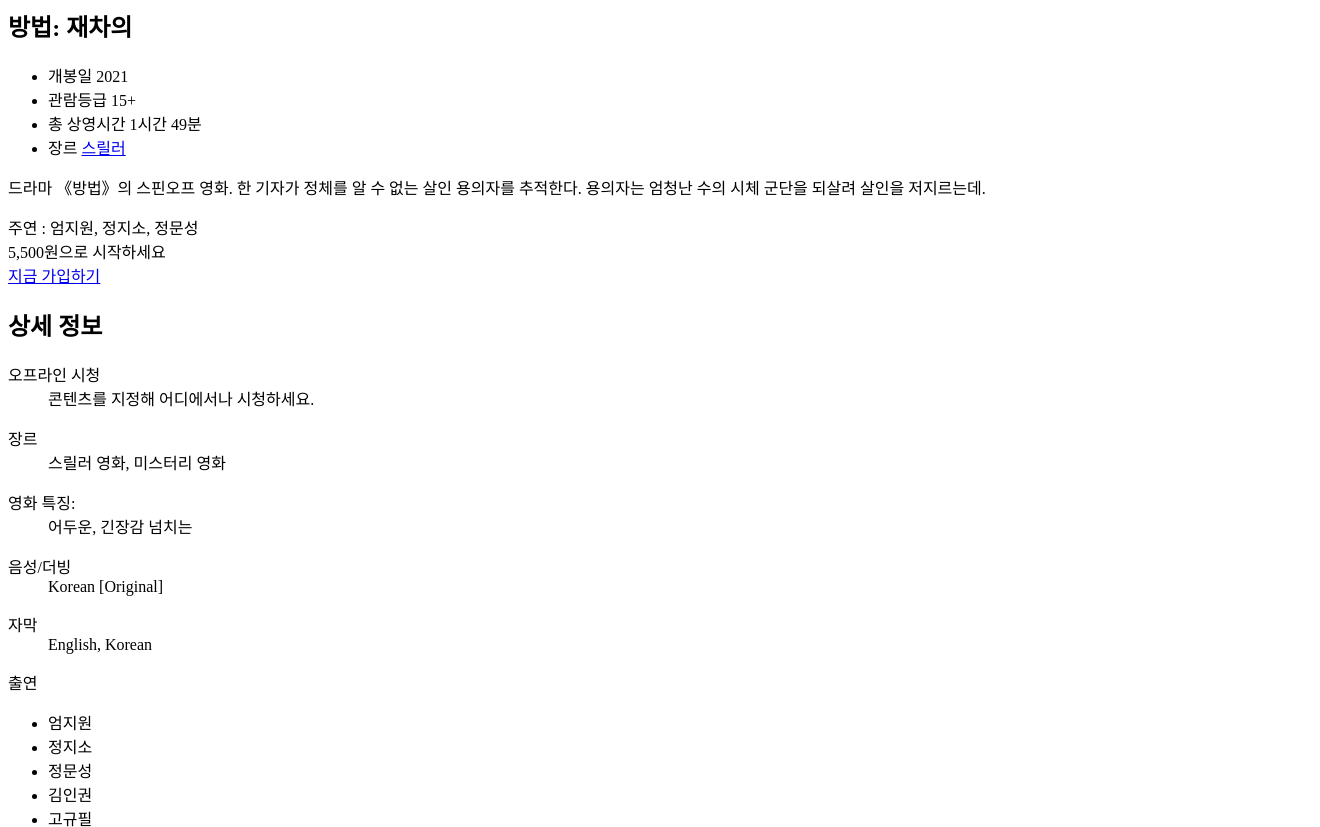
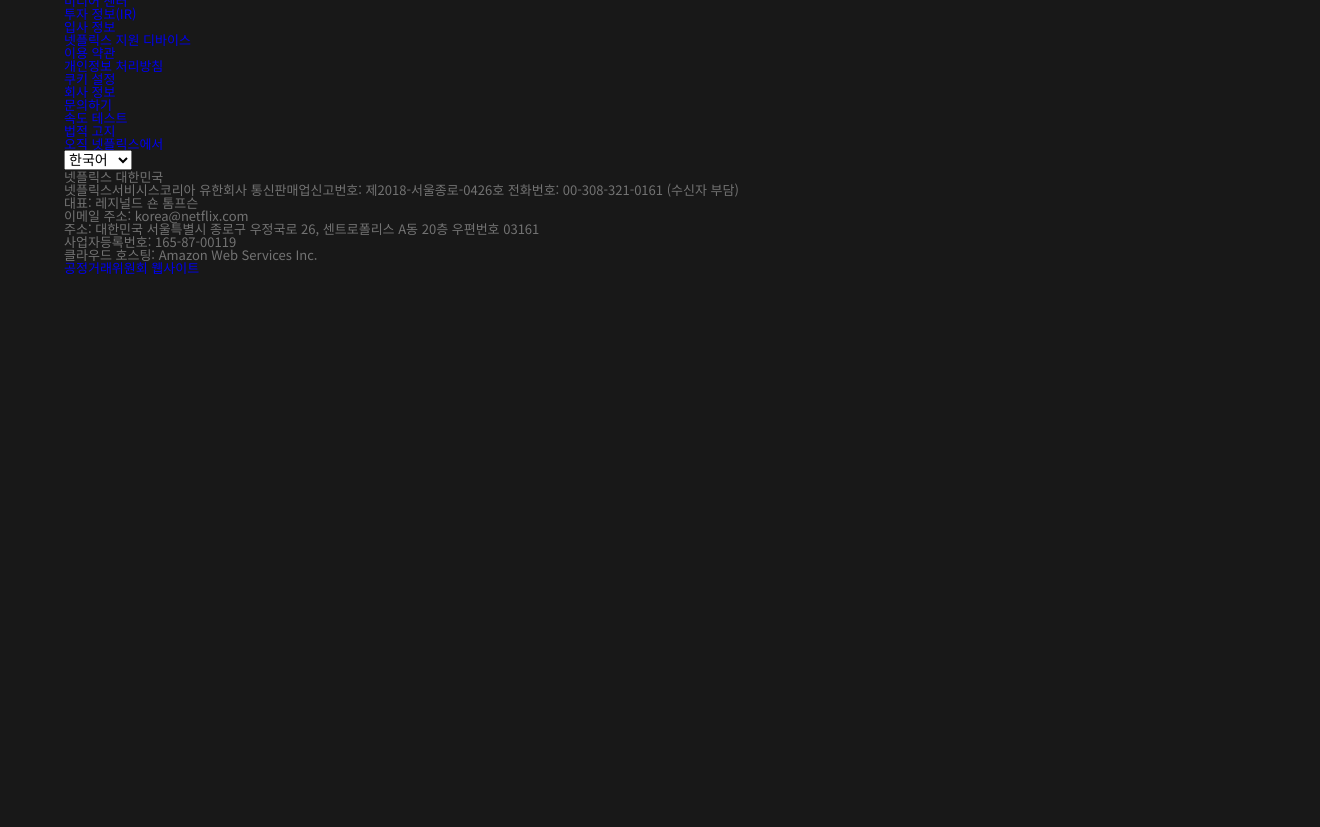
Before and after one commit to Ha-joyy/netflix-website-clone, a plain HTML site: page index.html in a window 1280 px wide. Shown: the part 1388-2215 px from the top of the page, 1320 px wide, since content can reach past the window. After the commit the page ends 1687 px from the top, so only its background shows below. Drawn offline with Linux system fonts and the light colour scheme.

Commit message:
css 작업중

```diff
--- /dev/null
+++ b/css/common.css
@@ -0,0 +1,21 @@
+@import url('https://fonts.googleapis.com/css2?family=Noto+Sans+KR:wght@100..900&display=swap');
+
+*,
+*::before,
+*::after {
+  box-sizing: border-box;
+  font-size:14px;
+}
+body {font-family: 'Noto Sans KR', sans-serif;}
+a {display:inline-block;text-decoration:none;}
+button {padding:0;cursor:pointer;}
+.hidden {border:0;clip:rect(0 0 0 0);height:1px;margin:-1px;overflow:hidden;padding:0;position:absolute;width:1px;}
+
+section {margin:auto;padding:25px 5vw;width:100%;}
+section h2 {margin:.75em 0 18px;font-size:30px;font-weight:400;color:#fff;}
+
+[class^="btn_"]{padding:0 24px;height:35px;line-height:34px;border:1px solid #888;border-radius:2px;font-size:13px;color:#fff;}
+[class^="btn_long"] {padding:0 40px;}
+.btn_long_red {background-color:#e50914;border-color:#e50914;}
+
+footer {margin:auto;padding:25px 5vw;max-width:1700px;width:100%;}
--- /dev/null
+++ b/css/reset.css
@@ -0,0 +1,54 @@
+/* http://meyerweb.com/eric/tools/css/reset/
+   v2.0 | 20110126
+   License: none (public domain)
+*/
+
+html, body, div, span, applet, object, iframe,
+h1, h2, h3, h4, h5, h6, p, blockquote, pre,
+a, abbr, acronym, address, big, cite, code,
+del, dfn, em, img, ins, kbd, q, s, samp,
+small, strike, strong, sub, sup, tt, var,
+b, u, i, center,
+dl, dt, dd, ol, ul, li,
+fieldset, form, label, legend,
+table, caption, tbody, tfoot, thead, tr, th, td,
+article, aside, canvas, details, embed,
+figure, figcaption, footer, header, hgroup,
+menu, nav, output, ruby, section, summary,
+time, mark, audio, video {
+	margin: 0;
+	padding: 0;
+	border: 0;
+	font-size: 100%;
+	font: inherit;
+	vertical-align: baseline;
+}
+/* HTML5 display-role reset for older browsers */
+article, aside, details, figcaption, figure,
+footer, header, hgroup, menu, nav, section {
+	display: block;
+}
+body {
+	line-height: 1;
+}
+ol, ul {
+	list-style: none;
+}
+blockquote, q {
+	quotes: none;
+}
+blockquote:before, blockquote:after,
+q:before, q:after {
+	content: '';
+	content: none;
+}
+table {
+	border-collapse: collapse;
+	border-spacing: 0;
+}
+
+/* 추가 */
+button {
+	background: none;
+	border: none;
+}
--- /dev/null
+++ b/css/style.css
@@ -0,0 +1,52 @@
+@import "./reset.css";
+@import "./common.css";
+
+body {background-color:#181818;overflow-x:hidden;}
+header {position:fixed;top:0;left:0;width:100%;height:62px;background-color:#000;z-index:2;}
+.header_inner {display:flex;align-items:center;justify-content:space-between;padding:0 3%;}
+.header_logo {width:140px;}
+.header_logo img {width:100%;}
+.header_items > p {font-size:13px;color:#fff;}
+.header_items {display:flex;align-items:center;justify-content:flex-end;}
+.header_items [class^="btn_"] {margin-left:8px;}
+
+.container {margin-top:37px;}
+.mainView_wrap {position:relative;}
+.mainView_wrap::after {content:'';display:block;width:100%;height:100%;position:absolute;top:0;left:-30%;background:linear-gradient(90deg, #181818 10%, hsla(0, 0%, 9%, .98) 20%, hsla(0, 0%, 9%, .97) 25%, hsla(0, 0%, 9%, .95) 35%, hsla(0, 0%, 9%, .94) 40%, hsla(0, 0%, 9%, .92) 45%, hsla(0, 0%, 9%, .9) 50%, hsla(0, 0%, 9%, .87) 55%, hsla(0, 0%, 9%, .82) 60%, hsla(0, 0%, 9%, .75) 65%, hsla(0, 0%, 9%, .63) 70%, hsla(0, 0%, 9%, .45) 75%, hsla(0, 0%, 9%, .27) 80%, hsla(0, 0%, 9%, .15) 85%, hsla(0, 0%, 9%, .08) 90%, hsla(0, 0%, 9%, .03) 95%, hsla(0, 0%, 9%, 0));}
+.mainView_wrap {}
+.mainView_wrap .move_stillcut {padding:24%;position:relative;right:-6%;width:103%;background-repeat:no-repeat;background-size:cover;}
+.mainView_wrap .info_cont {position:absolute;top:50%;left:0;transform:translateY(-50%);z-index:1;max-width:500px;width:100%;}
+.mainView_wrap .move_logo {max-width:450px;width:100%;}
+.mainView_wrap .move_logo img {width:100%;}
+.mainView_wrap .move_info {margin-top:40px;color:#fff;}
+.mainView_wrap .move_info .tit {margin-top:10px;font-size:24px;}
+.mainView_wrap .move_info ul {display:flex;align-items:center;margin-top:20px;}
+.mainView_wrap .move_info ul li {font-size:14px;color:#a3a3a3;}
+.mainView_wrap .move_info ul li + li::before {content:'';display:inline-block;width:1px;height:12px;background-color:#a3a3a3;margin:0 8px;}
+.mainView_wrap .move_info ul li span,
+.mainView_wrap .move_info ul li a {letter-spacing:1px;font-weight:300;color:#a3a3a3;}
+.mainView_wrap .move_info ul li .border_txt {padding:0 6px 2px;border:1px solid #a3a3a3;font-size:12px;}
+.mainView_wrap .move_info .synopsis_info {margin-top:20px;line-height:1.2;font-weight:300;}
+.mainView_wrap .move_info .talent_info {margin-top:16px;font-weight:300;}
+.mainView_wrap .move_info .talent_info .telent_label {color:#a3a3a3;}
+
+
+.joinLabel_wrap {display:flex;align-items:center;justify-content:space-between;position:relative;margin-top:-30px;padding:12px 24px;background:linear-gradient(90deg, #6c1f41 -3.05%, #220e0f 99.59%);box-shadow:8px 5px 16px 0 rgba(0,0,0,.37);border-radius:4px;}
+.joinLabel_wrap svg {width:24px;vertical-align:middle;}
+.joinLabel_wrap svg + span {margin-left:15px;vertical-align:middle;color:#fff;}
+
+.details_wrap .det_top {display:flex;flex-wrap:wrap;align-items:center;justify-content:space-between;color:#fff;}
+.details_wrap .det_top .det_item {margin-bottom:24px;width:calc(100% / 4);}
+.details_wrap .det_top .det_item .tit,
+.details_wrap .det_btm .tit {color:#a3a3a3;}
+.details_wrap .det_top .det_item .cont {margin-top:12px;line-height:1.3;font-size:14px;}
+.details_wrap .det_btm .cont {display:flex;flex-wrap:wrap;align-items:center;justify-content:space-between;margin-top:12px;color:#fff;}
+.details_wrap .det_btm .cont li {margin-bottom:8px;width:calc(100% / 4);font-size:14px;}
+
+.footer_wrap {margin-top:80px;font-size:13px;color:#737373;}
+
+@media screen and (min-width:1700px) {
+  section{
+    max-width:1700px;
+  }
+}
--- a/index.html
+++ b/index.html
@@ -4,20 +4,21 @@
   <meta charset="UTF-8">
   <meta name="viewport" content="width=device-width,initial-scale=1.0,minimum-scale=1.0,maximum-scale=1.0">
   <title>방법: 재차의 | 넷플릭스</title>
+  <link rel="stylesheet" href="/css/style.css">
 </head>
 <body>
   <header>
     <div class="header_inner">
       <a href="#none" class="header_logo">
-        <img src="/images/logo.svg" alt="넷플릭스 logo">
+        <img src="/images/logo.png" alt="넷플릭스 logo">
       </a>
       <div class="header_items">
-        <span>무제한으로 즐기는 시리즈와 영화</span>
+        <p>무제한으로 즐기는 시리즈와 영화</p>
         <div class="item_join">
-          <a href="#none">지금 가입하기</a>
+          <a href="#none" class="btn_long_red">지금 가입하기</a>
         </div>
         <div class="item_login">
-          <a href="#none">로그인</a>
+          <a href="#none" class="btn_shot">로그인</a>
         </div>
       </div>
     </div>
@@ -29,9 +30,10 @@
         <!-- 메인 뷰, 정보 영역 -->
         <div class="mainView_wrap">
           <div class="mainView_inner">
-            <div class="move_stillcut">
-              <img src="/images/stillcut.jpg" alt="">
+            <div class="move_stillcut" style="background-image:url(/images/stillcut.jpg);">
+              <!-- <img src="/images/stillcut.jpg" alt=""> -->
             </div>
+            <div class="info_cont">
               <div class="move_logo">
                 <img src="/images/movi_logo.png" alt="방법: 재차의 로고">
               </div>
@@ -44,10 +46,10 @@
                   </li>
                   <li>
                     <span class="hidden">관람등급</span>
-                  <span>15+</span>
+                    <span class="border_txt">15+</span>
                   </li>
                   <li>
-                  <span>총 상영시간</span>
+                    <span class="hidden">총 상영시간</span>
                     <span>1시간 49분</span>
                   </li>
                   <li>
@@ -55,7 +57,7 @@
                     <a href="#none">스릴러</a>
                   </li>
                 </ul>
-              <p class="info-synopsis">
+                <p class="synopsis_info">
                   드라마 《방법》의 스핀오프 영화. 한 기자가 정체를 알 수 없는 살인 용의자를 추적한다. 용의자는 엄청난 수의 시체 군단을 되살려 살인을 저지르는데.
                 </p>
                 <div class="talent_info">
@@ -65,14 +67,16 @@
               </div>
             </div>
           </div>
+        </div>
 
         <!-- 지금가입하기 라벨 -->
         <div class="joinLabel_wrap">
           <div>
+            <svg class="value-prop-logo" focusable="false" viewBox="225 0 552 1000" aria-hidden="true" data-uia="n-logo"><defs><radialGradient id=":r1:-a" r="75%" gradientTransform="matrix(.38 0 .5785 1 .02 0)"><stop offset="60%" stop-opacity=".3"></stop><stop offset="90%" stop-opacity=".05"></stop><stop offset="100%" stop-opacity="0"></stop></radialGradient></defs><path d="M225 0v1000c60-8 138-14 198-17V0H225" fill="#b1060e"></path><path d="M579 0v983c71 3 131 9 198 17V0H579" fill="#b1060e"></path><path d="M225 0v200l198 600V557l151 426c76 3 136 9 203 17V800L579 200v240L423 0H225" fill="url(#:r1:-a)"></path><path d="M225 0l349 983c76 3 136 9 203 17L423 0H225" fill="#e50914"></path></svg>
             <span>5,500원으로 시작하세요</span>
           </div>
           <div>
-            <a href="#none">지금 가입하기</a>
+            <a href="#none" class="btn_long_red">지금 가입하기</a>
           </div>
         </div>
       </section>
@@ -84,7 +88,7 @@
             <div class="det_top">
               <dl class="det_item">
                 <dt class="tit">오프라인 시청</dt>
-                <dd class="cont">콘텐츠를 지정해 어디에서나 시청하세요.</dd>
+                <dd class="cont">콘텐츠를 지정해 어디에서나<br>시청하세요.</dd>
               </dl>
               <dl class="det_item">
                 <dt class="tit">장르</dt>
@@ -126,7 +130,7 @@
       </section>
       <section>
         <div class="swiper_wrap">
-          <h2>함께 시청된 콘텐츠</h2>
+          <h2>지금 뜨는 콘텐츠</h2>
           <!-- 스와이퍼 넣을 자리 -->
            <div>스와이퍼 들어갈 자리 입니다.</div>
           <!-- // 스와이퍼 넣을 자리 -->
@@ -156,6 +160,24 @@
           <li><a href="#none">법적 고지</a></li>
           <li><a href="#none">오직 넷플릭스에서</a></li>
         </ul>
+        <div class="footer_lang">
+          <select name="" id="">
+            <option value="1">한국어</option>
+            <option value="2"> English</option>
+          </select>
+        </div>
+        <p>넷플릭스 대한민국</p>
+        <div class="footer_btm">
+          <p>넷플릭스서비시스코리아 유한회사 통신판매업신고번호: 제2018-서울종로-0426호 전화번호: 00-308-321-0161 (수신자 부담)</p>
+          <p>대표: 레지널드 숀 톰프슨</p>
+          <p>이메일 주소: korea@netflix.com</p>
+          <p>주소: 대한민국 서울특별시 종로구 우정국로 26, 센트로폴리스 A동 20층 우편번호 03161</p>
+          <p>사업자등록번호: 165-87-00119</p>
+          <p>클라우드 호스팅: Amazon Web Services Inc.</p>
+          <p>
+            <a href="http://www.ftc.go.kr/bizCommPop.do?wrkr_no=1658700119">공정거래위원회 웹사이트</a>
+          </p>
+        </div>
       </div>
     </div>
   </footer>
```
Also changed, not shown: images/logo.png (added), 1 other file. Lines whose indentation alone changed are shown as unchanged.
